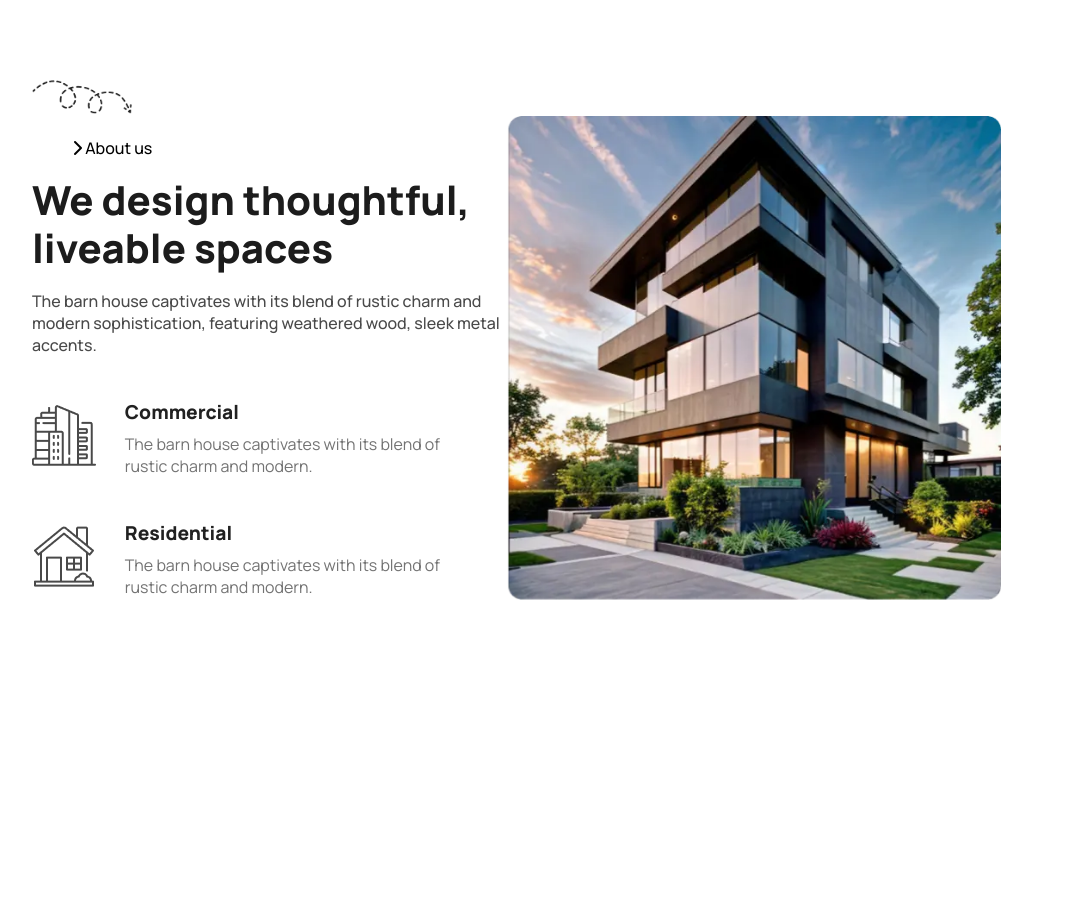
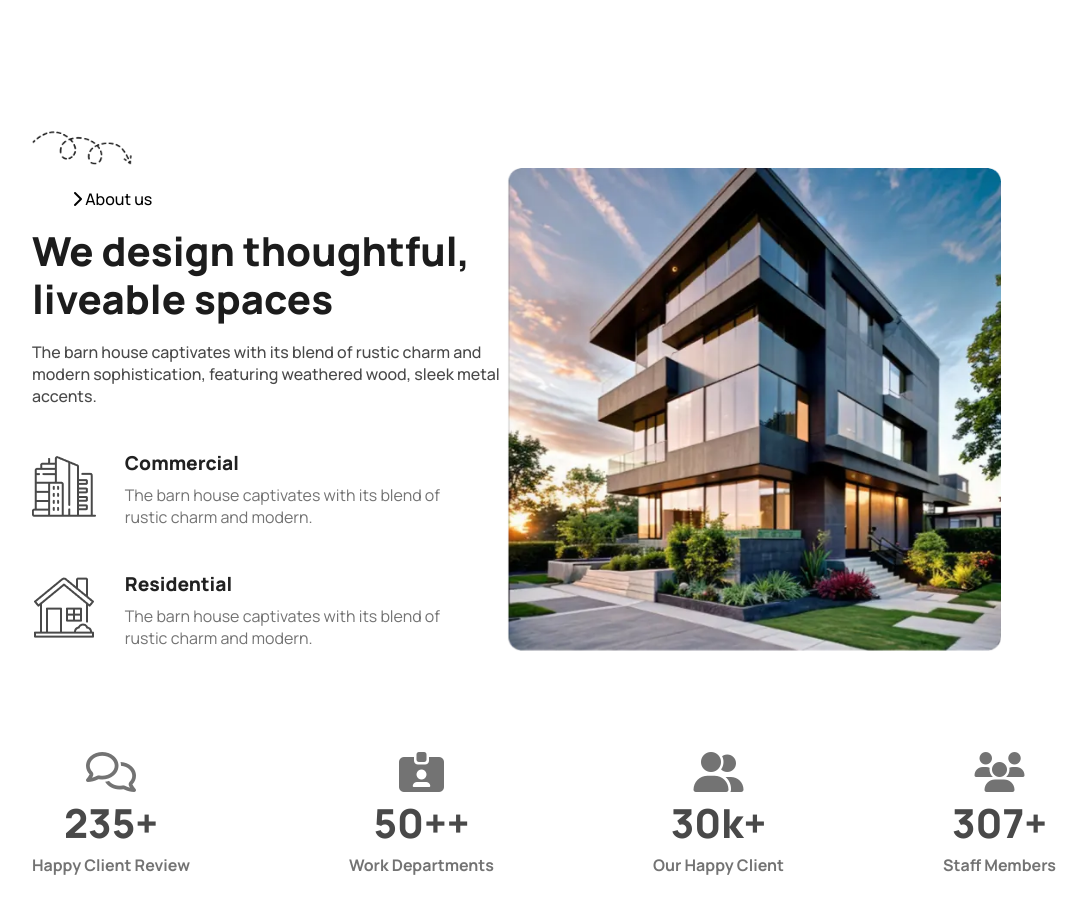
Before and after one commit to coder-boy-Laju/Rinterio, a plain HTML site: page index.html in a window 1280 px wide. Shown: the part 814-1728 px from the top of the page, without its empty margins (96-1182 px from the left). Before the commit the page ends 1463 px from the top, so only its background shows below. Drawn offline with Linux system fonts and the light colour scheme.

Commit message:
Details section done with Responsive

```diff
--- a/css/responsive.css
+++ b/css/responsive.css
@@ -1,6 +1,9 @@
 @media (max-width:767px) {
     .container{
         width: 90%;
+    }
+    section {
+      margin-block: 3rem;
     }
 .logu_head img{
     width: 90%;
@@ -43,5 +46,10 @@
       .about_card div:nth-child(2){
         text-align: start;
       }
+      /* Details */
+      .details{
+      flex-direction: column;
+      gap: 3rem;
+      }
 
     }
--- a/css/style.css
+++ b/css/style.css
@@ -32,7 +32,7 @@ body {
   margin-inline: auto;
 }
 section {
-  margin-block: 2.8rem;
+  margin-block: 6rem;
 }
 
 ul,
@@ -180,3 +180,23 @@ a {
   text-align: center;
   padding-top: 2.7rem;
 }
+
+/* Details section  */
+.details{
+  display: flex;
+  justify-content: space-between;
+  align-items: center;
+  text-align: center;
+}
+.details_card i{
+  font-size:2.5rem;
+  color: var(--grey-3);
+}
+.details_card h2{
+  color: var(--grey-4);
+  margin: 0.7rem 0rem;
+}
+.details_card p{
+  color: var(--grey-3);
+  font-weight: 700;
+}
--- a/index.html
+++ b/index.html
@@ -113,6 +113,36 @@
           <img src="./image/Rectangle.webp" alt="" />
         </div>
       </section>
+<!-- Details section -->
+ <section class="details">
+  <!-- 1 -->
+  <div class="details_card">
+    <i class="fa-regular fa-comments"></i>
+    <h2 class="title">235+</h2>
+    <p class="description">Happy Client Review</p>
+  </div>
+  <!-- 2 -->
+  <div class="details_card">
+    <i class="fa-solid fa-id-card-clip"></i>
+    <h2 class="title">50++</h2>
+    <p>Work Departments</p>
+  </div>
+  <!-- 3 -->
+  <div class="details_card">
+    <i class="fa-solid fa-user-group"></i>
+    <h2 class="title">30k+</h2>
+    <p>Our Happy Client</p>
+  </div>
+  <!-- 4 -->
+  <div class="details_card">
+    <i class="fa-solid fa-users"></i>
+    <h2 class="title">307+</h2>
+    <p>Staff Members</p>
+  </div>
+ </section>
+
+
+
     </main>
   </body>
 </html>
```
